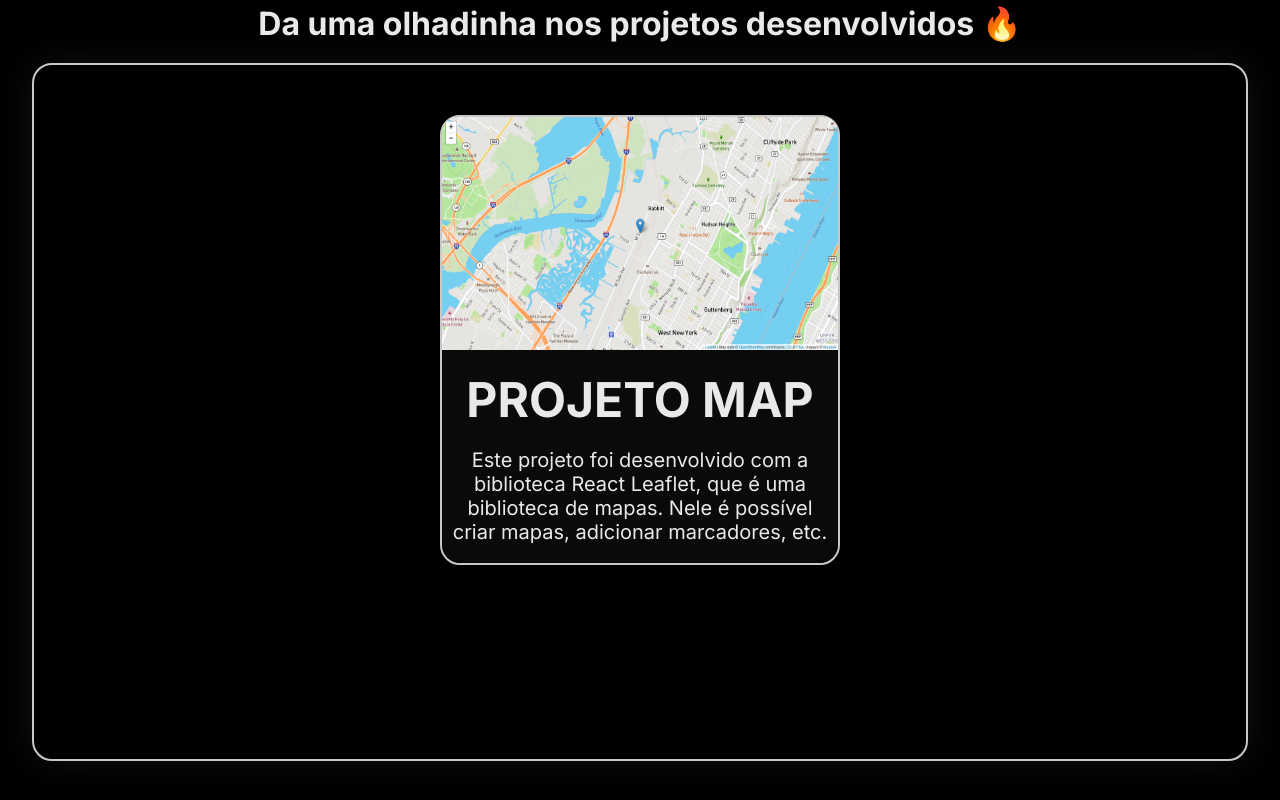
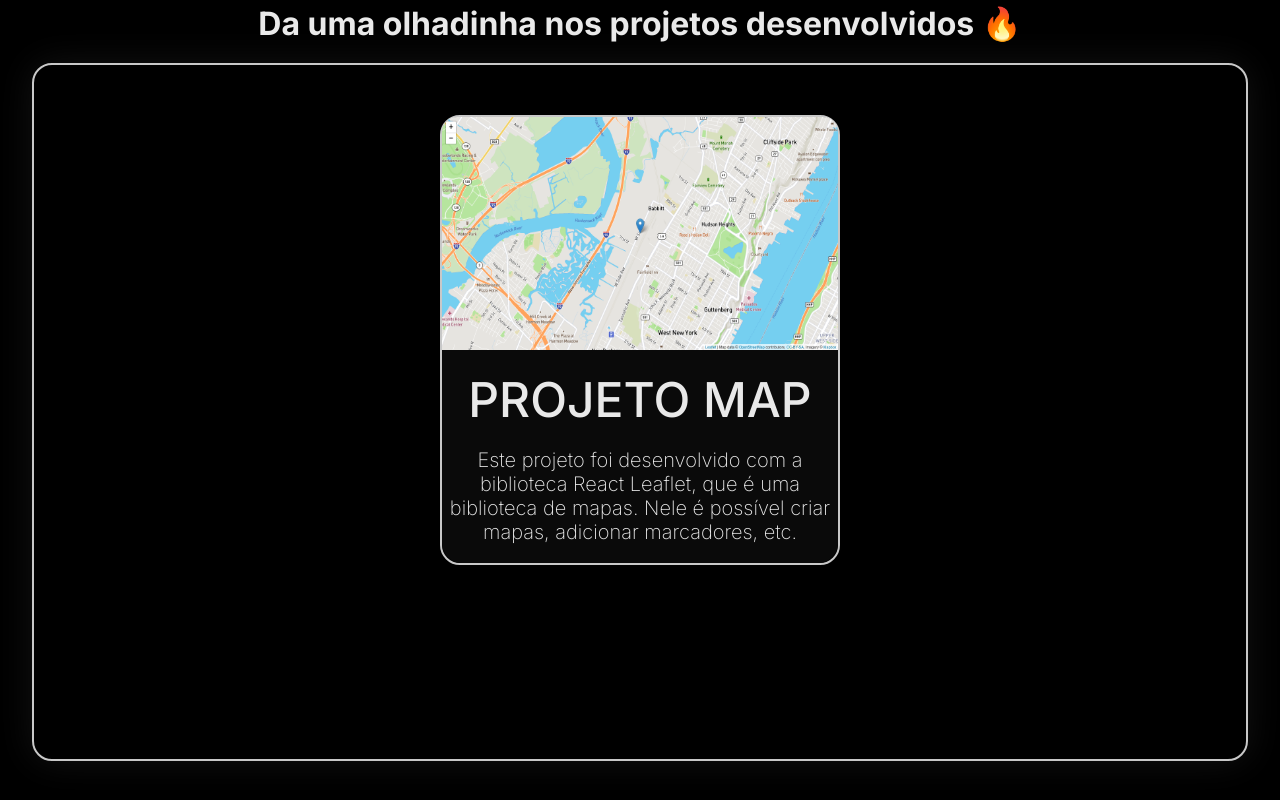
Before and after one commit to eusolomax/Quero-Um-Estagio-help, a React (Create React App) app in the folder frontend/: page / in a window 1280 px wide. Shown: the part 2334-3134 px from the top of the page. Built offline with nearby package versions, Linux system fonts and the light colour scheme.

Commit message:
font weight projects text +

```diff
--- a/frontend/src/pages/Home.jsx
+++ b/frontend/src/pages/Home.jsx
@@ -120,10 +120,10 @@ export default function Home() {
                                 <div className={projects.div_projeto}>
                                     <img src={mapPhoto} alt="" className={projects.projects_img}/>
 
-                                        <div className={projects.div_projeto_desc}>
-                                    <h1>PROJETO MAP</h1>
-                                            Este projeto foi desenvolvido com a biblioteca React Leaflet, que é uma biblioteca de mapas. Nele é possível criar mapas, adicionar marcadores, etc.
-                                        </div>
+                                    <div className={projects.div_projeto_desc}>
+                                        <h1>PROJETO MAP</h1>
+                                        <span>Este projeto foi desenvolvido com a biblioteca React Leaflet, que é uma biblioteca de mapas. Nele é possível criar mapas, adicionar marcadores, etc.</span>
+                                    </div>
                                 </div>
                             </Link>
                         </div>
--- a/frontend/src/styles/home/projects.module.css
+++ b/frontend/src/styles/home/projects.module.css
@@ -68,6 +68,13 @@
     flex-direction: column;
     justify-content: space-around;
 }
+.div_projeto_desc h1 {
+    font-weight: 500;
+}
+
+.div_projeto_desc span {
+    font-weight: 200;
+}
 
 .projects_img {
     width: auto;
```
